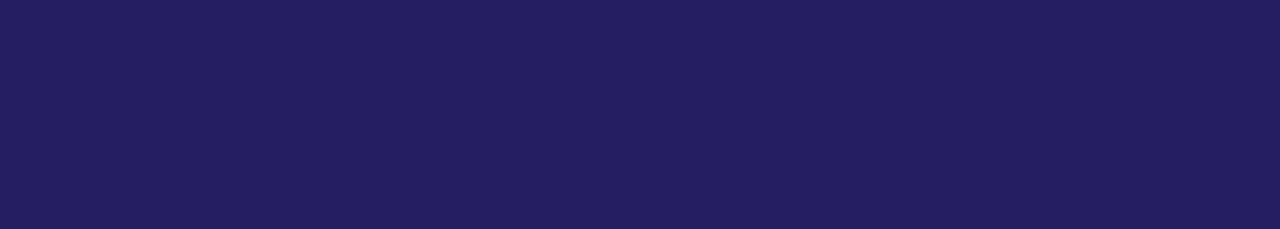
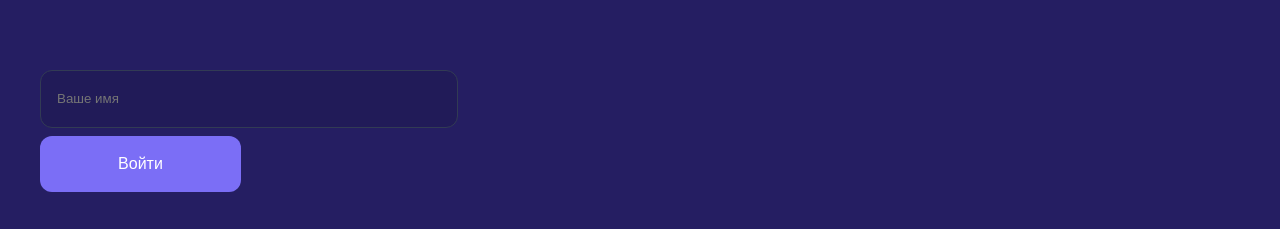
Before and after one commit to afattakhov/Films-purpl-sh, a React (Vite) app in the folder film/: page / in a window 1280 px wide. Shown: the part 1468-1697 px from the top of the page. Before the commit the page ends 1494 px from the top, so only its background shows below. Built offline with nearby package versions, Linux system fonts and the light colour scheme.

Commit message:
local_storage1

```diff
--- a/film/src/App.jsx
+++ b/film/src/App.jsx
@@ -1,12 +1,30 @@
+//комопнент
+//App
+import { useRef, useState } from 'react';
 import './App.css';
 import Body from './components/Body/Body';
 import Header from './components/Header/Header';
+import useLocalStorage from './components/hooks/use-localstorage.hook';
 
 function App() {
+  const [dataOfItems, setDataOfItems] = useLocalStorage('dataStorageOfUsers');
+  const [state, setState] = useState('');
+    const inputRef = useRef();
   return (
     <>
-      <Header />
-      <Body />
+      <Header
+        state={state}
+        dataOfItems={dataOfItems}
+        setDataOfItems={setDataOfItems}
+        inputRef={inputRef}
+      />
+      <Body
+        setState={setState}
+        state={state}
+        dataOfItems={dataOfItems}
+        setDataOfItems={setDataOfItems}
+        inputRef={inputRef}
+      />
     </>
   );
 }
--- a/film/src/components/Body/Body.jsx
+++ b/film/src/components/Body/Body.jsx
@@ -1,9 +1,64 @@
+////комопнент Body
+import Button from '../Button/Button';
 import CardList from '../CardList/CardList';
+import Input from '../Input/Input';
 
-function Body() {
+import styles from './Body.module.css';
+function customMap(dataOfItems) {
+  if (!dataOfItems) {
+    return [];
+  }
+  return dataOfItems.map((oneObj) => oneObj.user);
+}
+function Body({ setState, state, dataOfItems, setDataOfItems, inputRef }) {
+
+  const hadlChange = (e) => {
+    const inputValue = e.target.value.trim();
+// if(!inputValue){
+//   return;
+// }
+    setState(inputValue);
+  };
+  const addNewItem = () => {
+    if (!state) {
+      return;
+    }
+    const authValidArr = customMap(dataOfItems);
+    if (authValidArr.includes(state)) {
+      setDataOfItems([
+        ...dataOfItems.map((OneObj) =>
+          OneObj.user === state ? { ...OneObj, islogined: true } : { ...OneObj, islogined: false },
+        ),
+      ]);
+    } else {
+      setDataOfItems([
+        ...dataOfItems.map((OneObj) =>
+          OneObj.user !== state ? { ...OneObj, islogined: false } : { ...OneObj, islogined: true },
+        ),
+        {
+          user: state,
+          islogined: true,
+          id: dataOfItems?.length > 0 ? Math.max(...dataOfItems.map((el) => el.id)) + 1 : 1, // создание нового айди---длина лучше отрабатываетчем сам факт сущетсоввания oldData
+        },
+      ]);
+    }
+    setState('');
+  };
   return (
     <>
       <CardList />
+      <div className={styles['input-button-main2']}>
+        <Input
+          name="user"
+          type="text"
+          typeOfinput="auth"
+          placeholder="Ваше имя"
+          value={state}
+          onInput={hadlChange}
+          ref={inputRef}
+        />
+        <Button text="Войти" typeOfButton="auth" onClick={addNewItem} />
+      </div>
     </>
   );
 }
--- a/film/src/components/Body/Body.module.css
+++ b/film/src/components/Body/Body.module.css
@@ -0,0 +1,7 @@
+.input-button-main2 {
+  display: flex;
+  flex-direction: column;
+  gap: 8px;
+  margin-top: 84px;
+  margin-right: 800;
+}
--- a/film/src/components/Button/Button.jsx
+++ b/film/src/components/Button/Button.jsx
@@ -1,12 +1,19 @@
 // import './Button.css';
+import { forwardRef } from 'react';
 import styles from './Button.module.css';
 import classNames from 'classnames';
-function Button({ text, onClick }) {
+const Button = forwardRef(function Button({ text, className, typeOfButton, ...restProps }, ref) {
   return (
-    <button className={classNames(styles.button, styles.accent)} onClick={onClick}>
+    <button
+      {...restProps}
+      ref={ref}
+      className={classNames(className, styles.button, styles.accent, {
+        [styles['button-of-auth']]: typeOfButton === 'auth',
+      })}
+    >
       {text}
     </button>
   );
-}
+});
 
 export default Button;
--- a/film/src/components/Button/Button.module.css
+++ b/film/src/components/Button/Button.module.css
@@ -19,3 +19,6 @@
 .accent {
   background: var(--Primary-400, #7b6ef6);
 }
+.button-of-auth {
+  width: 201px;
+}
--- a/film/src/components/CardList/CardList.jsx
+++ b/film/src/components/CardList/CardList.jsx
@@ -9,7 +9,7 @@ const moviesData = [
     id: 1,
     picture: '/Movie-1.svg',
     title: 'Movie 1',
-    rating: 123,
+    rating: "0",
   },
   {
     id: 2,
--- a/film/src/components/Header/Header.jsx
+++ b/film/src/components/Header/Header.jsx
@@ -1,3 +1,4 @@
+////комопнент Header
 import { useState } from 'react';
 import Button from '../Button/Button';
 import Input from '../Input/Input';
@@ -5,18 +6,30 @@ import NavBar from '../NavBar/NavBar';
 import Paragraf from '../Paragraf/Paragraf';
 import SearchBar from '../SearchBar/SearchBar';
 import './Header.css';
-function Header() {
+function Header({ state, dataOfItems, setDataOfItems, inputRef }) {
   const [clickRes, setCklickRes] = useState('');
   const clickHandle = () => {
     setCklickRes(clickRes);
   };
+  console.log(state);
   return (
     <div className="header-container">
-      <NavBar />
+      <NavBar
+        state={state}
+        dataOfItems={dataOfItems}
+        setDataOfItems={setDataOfItems}
+        inputRef={inputRef}
+      />
       <SearchBar text="Поиск" />
       <Paragraf text="Введите название фильма, сериала или мультфильма для поиска и добавления в избранное." />
       <div className="input-button-main">
-        <Input />
+        <Input
+          type="text"
+          name="title"
+          placeholder="текст плейсхолдера"
+          className=""
+          typeOfinput="title"
+        />
         <Button text="Искать" onClick={clickHandle} />
       </div>
     </div>
--- a/film/src/components/Input/Input.jsx
+++ b/film/src/components/Input/Input.jsx
@@ -1,16 +1,19 @@
+import { forwardRef, useRef } from 'react';
 import styles from './Input.module.css';
 import classNames from 'classnames';
-function Input() {
+const Input= forwardRef( function Input({ className, typeOfinput, ...rest },ref) {
+
   return (
     <div>
       <input
-        type="text"
-        name="title"
-        className={classNames(styles.input, styles['input-placeholde'], styles["input-find"])}
-        placeholder="текст плейсхолдера"
+        {...rest}
+        ref={ref}
+        className={classNames(className, styles.input, styles['input-placeholde'], {
+          [styles['input-find']]: typeOfinput === 'title',
+        })}
       />
     </div>
   );
-}
+})
 
 export default Input;
--- a/film/src/components/Input/Input.module.css
+++ b/film/src/components/Input/Input.module.css
@@ -1,8 +1,9 @@
 .input {
   position: relative;
+
   display: flex;
   width: 384px;
-  height: 3192px;
+  height: 32px;
   flex-shrink: 0;
   padding: 12px 16px;
   align-items: center;
@@ -19,7 +20,6 @@
   background-repeat: no-repeat;
   padding: 15px 35px;
   display: flex;
-  height: 32px;
   justify-content: center;
   align-items: center;
 }
--- a/film/src/components/NavBar/NavBar.jsx
+++ b/film/src/components/NavBar/NavBar.jsx
@@ -1,8 +1,17 @@
+//комопнент NavBar
+import styles from './NavBar.module.css';
 
-import styles from './NavBar.module.css';
-// import classNames from 'classnames';
+function NavBar({ dataOfItems, setDataOfItems, inputRef }) {
+  const authNameForDisplay = dataOfItems?.filter((oneObj) => oneObj.islogined == true)[0];
+  const handleClick = () => {
+    setDataOfItems([...dataOfItems.map((elObj) => ({ ...elObj, islogined: false }))]);
 
-function NavBar() {
+  };
+  const handleClickEnter = () => {
+
+    inputRef.current.focus();
+  };
+
   return (
     <div className={styles['navbar-panel']}>
       <div className={styles['navbar-link-block']}>
@@ -16,9 +25,14 @@ function NavBar() {
         <a href="#" className={styles['link-navbar']}>
           Мои фильмы
         </a>
-        <a href="#" className={styles['link-navbar']}>
-          Войти
+        <a onClick={handleClickEnter} className={styles['link-navbar']}>
+          {authNameForDisplay?.islogined == true ? authNameForDisplay.user : 'Войти'}
         </a>
+        {authNameForDisplay?.islogined == true ? (
+          <a onClick={handleClick} className={styles['link-navbar']}>
+            Выйти
+          </a>
+        ) : null}
       </div>
     </div>
   );
--- /dev/null
+++ b/film/src/components/hooks/use-localstorage.hook.js
@@ -0,0 +1,22 @@
+//компонент
+//use-localstorage.hook.js
+
+import { useEffect, useState } from 'react';
+
+export default function useLocalStorage(keyFromLocalStorage) {
+  const [data, setData] = useState();
+  //ПРОЧТИ и ОТРИСУЙ все имеющиеся карточки внутри локалСторадж под именем keyFromLocalStorage. Вытаскивает из локал сторадж. Если он пуст, то у нас есть if (res)
+  useEffect(() => {
+    const res = JSON.parse(localStorage.getItem(keyFromLocalStorage));
+    if (res) {
+      setData(res);
+    }
+  }, []);
+  //newData = setDataOfItems
+  const saveData = (newData) => {
+    localStorage.setItem(keyFromLocalStorage, JSON.stringify(newData)); // эти данные для локал сторадж. Их нельзя в таком виде положить в отрисовку
+    setData(newData); ////не связан со строкой выше. Просто в одной функции лежат, т.к. задачи синхронные
+  }
+
+  return [data, saveData];
+}
```
